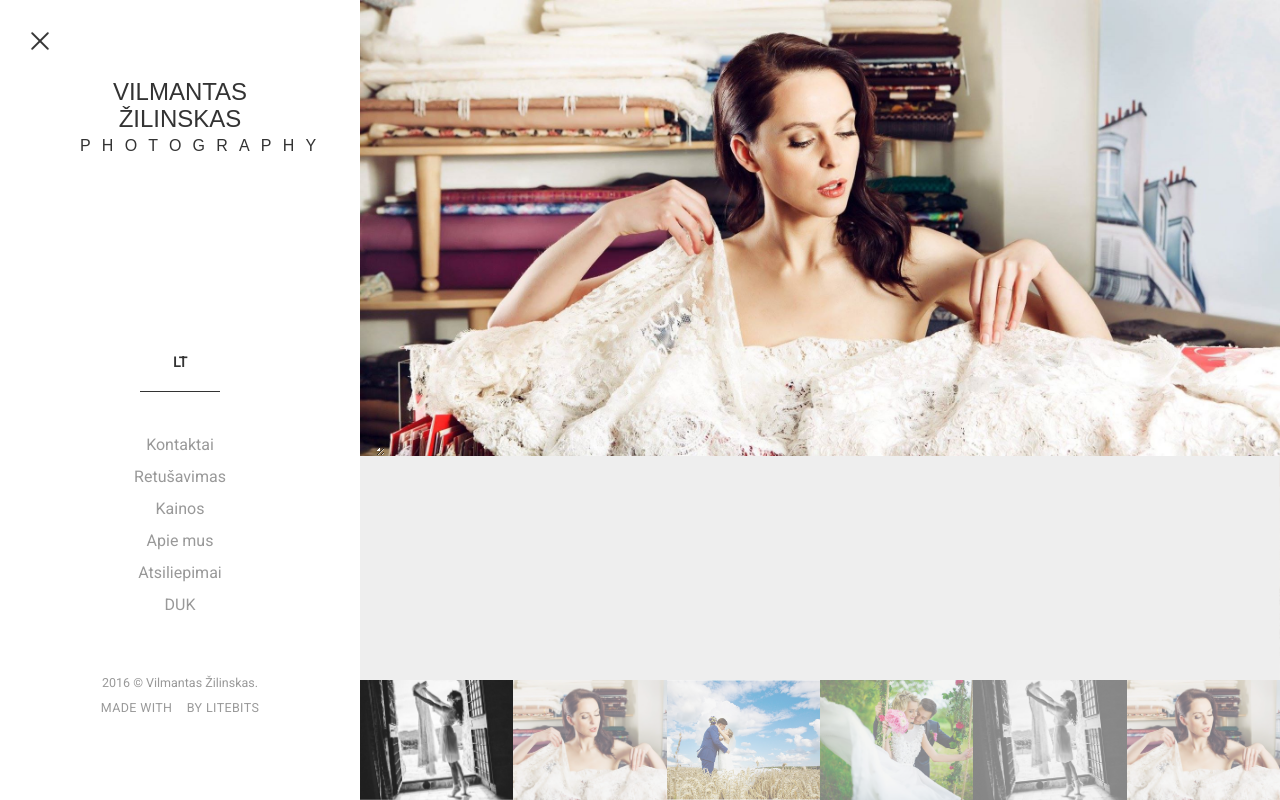
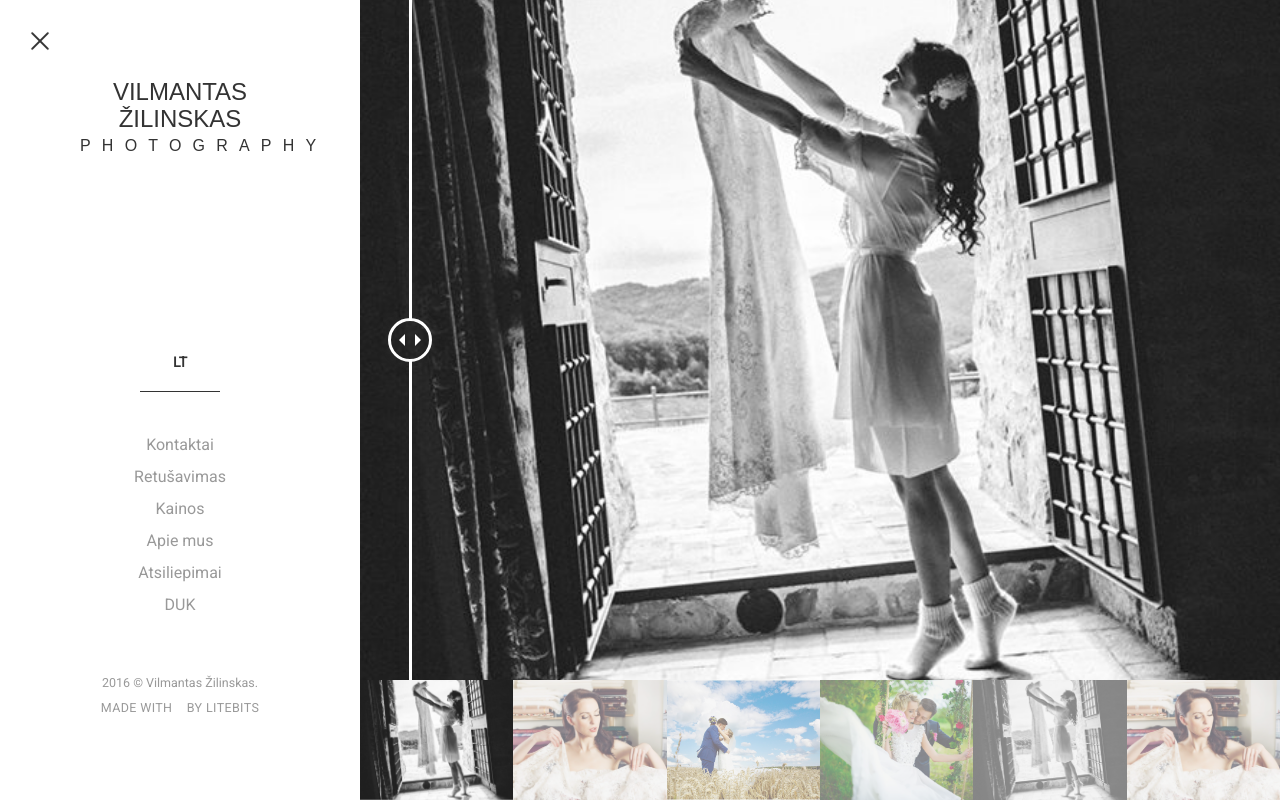
Before and after one commit to aleksandrmaksimoviclt/zavifoto.lt, a Django app: page /retouch in a window 1280 px wide. Run offline with Django 3.2, Linux system fonts and the light colour scheme; data comes from the database, SQL or seed files in the repository; grey boxes labelled with a size stand in for pictures from a placeholder-image service; data that the repository does not hold is empty; parts of the project's set-up code (start-up, migrations or seed data) failed here and were passed over; some libraries are stand-ins or nearby versions; some web fonts are replaced.

Commit message:
before after comparison finish

```diff
--- a/static/website/css/custom.css
+++ b/static/website/css/custom.css
@@ -368,57 +368,11 @@ div.faq-post:last-child {
 }
 
 /* Reviews End */
-
-/**
- * Image slider with pure CSS
- * Original version in http://demosthenes.info/blog/css
- */
-
-.image-slider {
-	position:relative;
-	display: inline-block;
-	line-height: 0;
+.comparison-wrapper{
+	height: 85vh !important;
 }
-
-/* Could use a pseudo-element, but they’re currently
-   super buggy. See: http://dabblet.com/gist/ab432c3f6a8f672cd077 */
-.image-slider > div {
-	position: absolute;
-	top: 0; bottom: 0; left: 0;
-	width: 25px;
-	max-width: 100%;
-	overflow: hidden;
-	resize: horizontal;
+.comparison-image{
+	object-fit: cover;
+    width: 100% !important;
+    height: 100% !important;
 }
-
-/* Cross-browser resizer styling */
-.image-slider > div:before {
-	content: '';
-	position: absolute;
-	right: 0; bottom: 0;
-	width: 13px; height: 13px;
-	padding: 5px;
-	background: linear-gradient(-45deg, white 50%, transparent 0);
-	background-clip: content-box;
-	cursor: ew-resize;
-	-webkit-filter: drop-shadow(0 0 2px black);
-	filter: drop-shadow(0 0 2px black);
-}
-
-.image-slider img {
-	user-select: none;
-	/*max-width: 400px;*/
-}
-
-
-img.imgcover-left {
-	width: auto !important;
-	height: 100% !important;
-}
-
-img.imgcover-right {
-    height: 100% !important;
-    width: 100% !important;
-    object-fit: cover;
-	overflow: hidden;
-}
--- a/website/templates/website/index.html
+++ b/website/templates/website/index.html
@@ -40,6 +40,9 @@
 
     <!-- Custom Sidebar-CSS -->
     <link href="{% static "website/css/simple-sidebar.css" %}" rel="stylesheet">
+
+    {% block extra_css %}
+    {% endblock %}
 
     <!-- HTML5 Shim and Respond.js IE8 support of HTML5 elements and media queries -->
     <!-- WARNING: Respond.js doesn't work if you view the page via file:// -->
@@ -141,8 +144,7 @@
         <!-- /#page-content-wrapper -->
 
     </div>
-      {% block content2 %}
-        {% endblock %}
+
     <!-- /#wrapper -->
 
     <!-- jQuery -->
--- a/website/templates/website/retouch.html
+++ b/website/templates/website/retouch.html
@@ -6,21 +6,36 @@
     <div id="slider" class="flexslider">
         <ul class="slides">
             <li class="slide-image-wrapper">
-            	<div class="image-slider">
-                    <div>
-                        <img class="imgcover-left" src="{% static "website/img/2.jpg" %}"/>
-                    </div>
-                    <img class="imgcover-right" src="{% static "website/img/2.jpg" %}"/>
+            	<div class="twentytwenty-container comparison-wrapper">
+                     <!-- The before image is first -->
+                     <img class="comparison-image" src="{% static "website/img/1.jpg" %}"/>
+                     <!-- The after image is last -->
+                     <img class="comparison-image" src="{% static "website/img/1.jpg" %}"/>
                 </div>
             </li>
             <li class="slide-image-wrapper">
-                <img class="imgcover" src="{% static "website/img/2.jpg" %}"/>
+                <div class="twentytwenty-container comparison-wrapper">
+                     <!-- The before image is first -->
+                     <img class="comparison-image" src="{% static "website/img/2.jpg" %}"/>
+                     <!-- The after image is last -->
+                     <img class="comparison-image" src="{% static "website/img/2.jpg" %}"/>
+                </div>
             </li>
             <li class="slide-image-wrapper">
-                <img class="imgcover" src="{% static "website/img/3.jpg" %}"/>
+                <div class="twentytwenty-container">
+                     <!-- The before image is first -->
+                     <img src="{% static "website/img/2.jpg" %}"/>
+                     <!-- The after image is last -->
+                     <img src="{% static "website/img/2.jpg" %}"/>
+                </div>
             </li>
             <li class="slide-image-wrapper">
-                <img class="imgcover" src="{% static "website/img/4.jpg" %}"/>
+                <div class="twentytwenty-container">
+                     <!-- The before image is first -->
+                     <img src="http://placehold.it/400x200" />
+                     <!-- The after image is last -->
+                     <img src="http://placehold.it/400x200" />
+                </div>
             </li>
              <li class="slide-image-wrapper">
                 <img class="imgcover" src="{% static "website/img/1.jpg" %}"/>
@@ -68,9 +83,16 @@
 {% endblock content %}
 
 {% block extra_css %}
-    <link rel="stylesheet" href=" {% static "website/css/twentytwenty.min.css" %}">
+    <link rel="stylesheet" href="{% static "website/css/twentytwenty.css" %}">
 {% endblock extra_css %}
 
 {% block extra_javascript %}
 	<script src=" {% static "website/js/retouch.js" %}" type="text/javascript"></script>
+    <script src=" {% static "website/js/jquery.event.move.js" %}" type="text/javascript"></script>
+    <script src=" {% static "website/js/jquery.twentytwenty.js" %}" type="text/javascript"></script>
+    <script type="text/javascript">
+        $(window).load(function(){
+            $(".twentytwenty-container").twentytwenty();
+        });
+    </script>
 {% endblock extra_javascript %}
```
